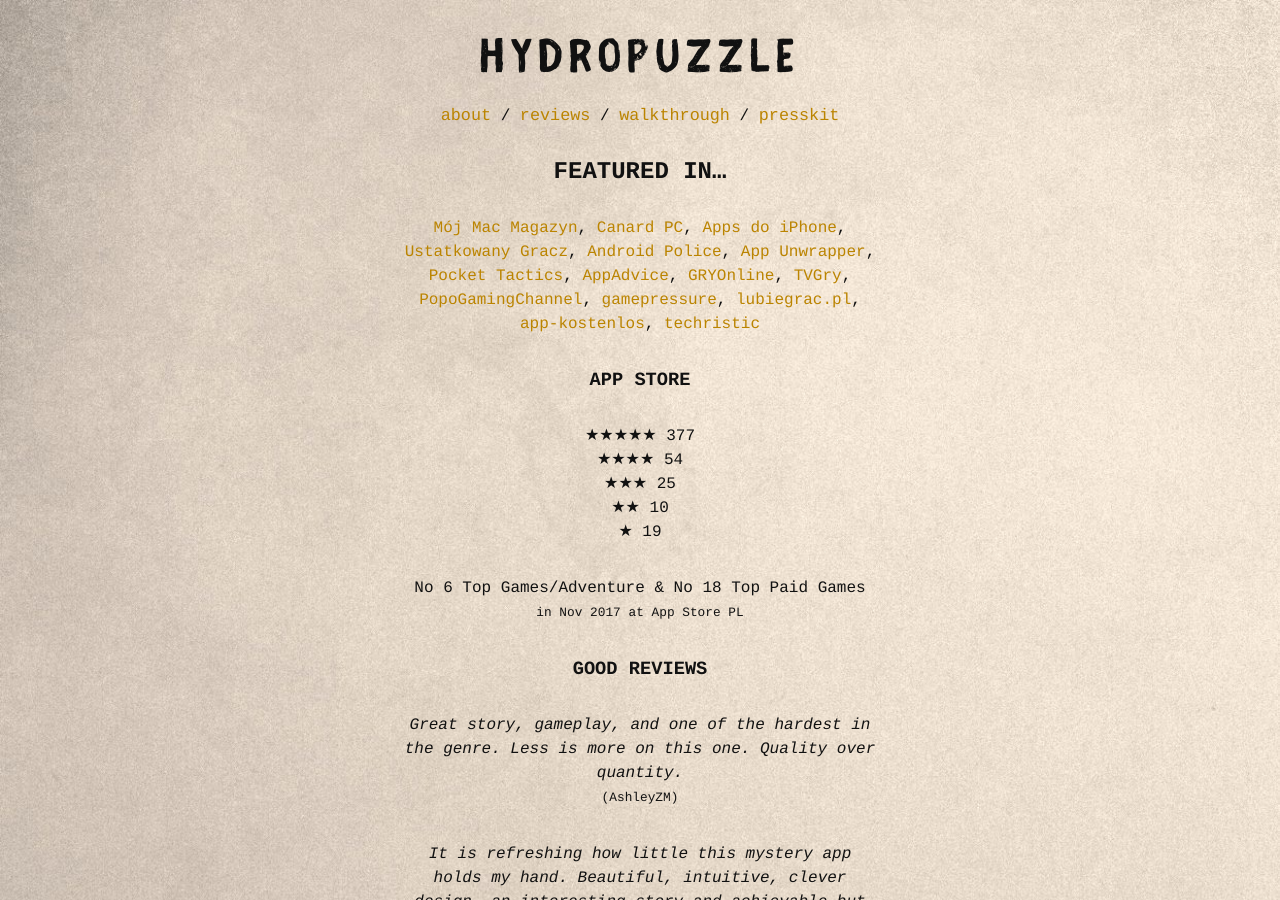
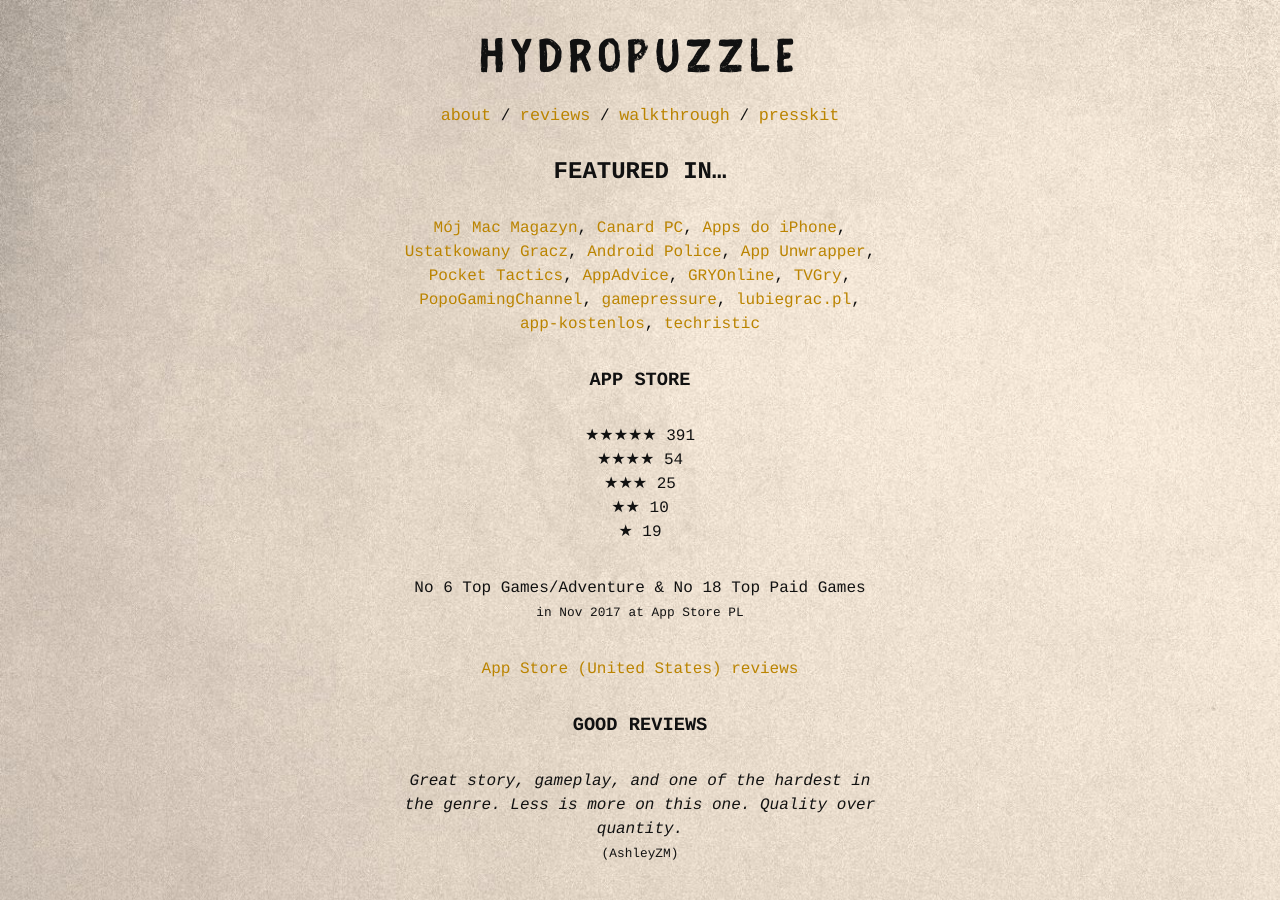
Before and after one commit to sobstel/sobstel.github.com, a Jekyll site: the page built from hydropuzzle/reviews.md, in a window 1280 px wide and 900 px high. Built offline with Jekyll 4.4.1, drawn with Linux system fonts in a browser that asks for light colours.

Commit message:
We are what we repeatedly do. Excellence, then, is not an act, but a habit.

```diff
--- a/hydropuzzle/reviews.md
+++ b/hydropuzzle/reviews.md
@@ -26,7 +26,7 @@
 
 ### APP STORE
 
-★★★★★ 377<br>
+★★★★★ 391<br>
 ★★★★ 54<br>
 ★★★ 25<br>
 ★★ 10<br>
@@ -34,6 +34,8 @@
 
 No 6 Top Games/Adventure & No 18 Top Paid Games<br>
 <small>in Nov 2017 at App Store PL</small>
+
+[App Store (United States) reviews](https://apps.apple.com/us/app/hydropuzzle/id1294812505#see-all/reviews)
 
 ### GOOD REVIEWS
 
```
